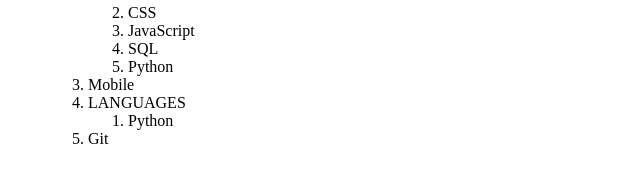
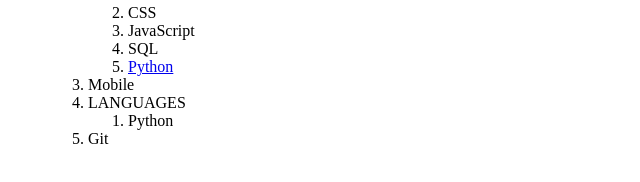
Before and after one commit to yeonhodev/yeonhodev.github.io, a plain HTML site: page index.html in a window 1280 px wide. Shown: the part 202-384 px from the top of the page, 0-640 px from the left. Drawn offline with Linux system fonts and the light colour scheme.

Commit message:
a tag was fixed

```diff
--- a/index.html
+++ b/index.html
@@ -22,7 +22,7 @@
                         <li>CSS</li>
                         <li>JavaScript</li>
                         <li>SQL</li>
-                        <li><a href="python.html"></a>Python</li>
+                        <li><a href="python.html">Python</a></li>
                     </ol>
                 <li>Mobile</li>
                 <li>LANGUAGES</li>
```
